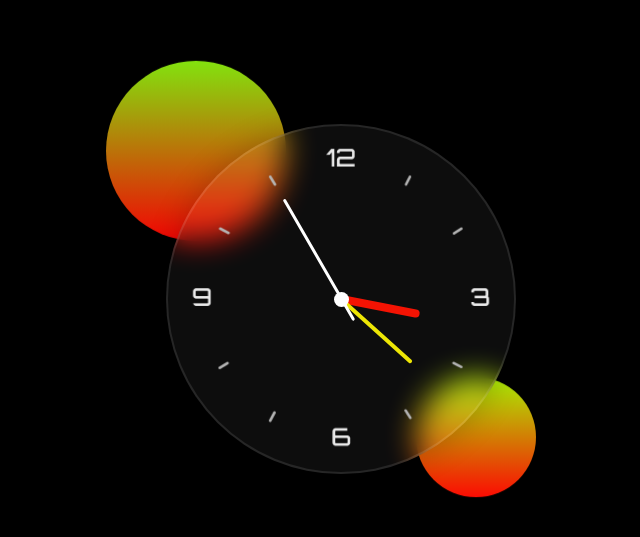
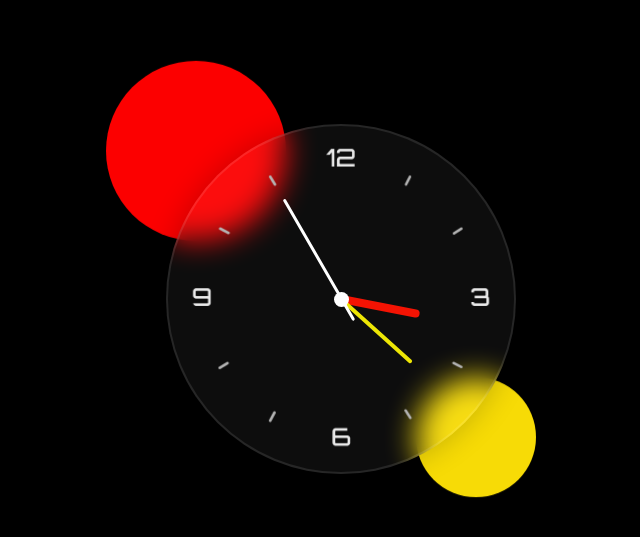
Before and after one commit to Himanshu20240/clock, a plain HTML site: page index.html in a window 1280 px wide. Shown: the part 101-638 px from the top of the page, without its empty margins (299-939 px from the left). Drawn offline with Linux system fonts and the light colour scheme.

Commit message:
Update style.css

```diff
--- a/style.css
+++ b/style.css
@@ -29,7 +29,7 @@ body {
     top: -60px;
     left: -60px;
     background: linear-gradient(
-        #83e30e, #f30404
+        #fc0000, #fc0000
     );
     animation-name: move-up;
 }
@@ -46,7 +46,7 @@ body {
     bottom: -20px;
     right: -20px;
     background: linear-gradient(
-        #aaf006, #fc0c03
+        #f7db06, #f7db06
     );
     animation-name: move-down;
 }
```
